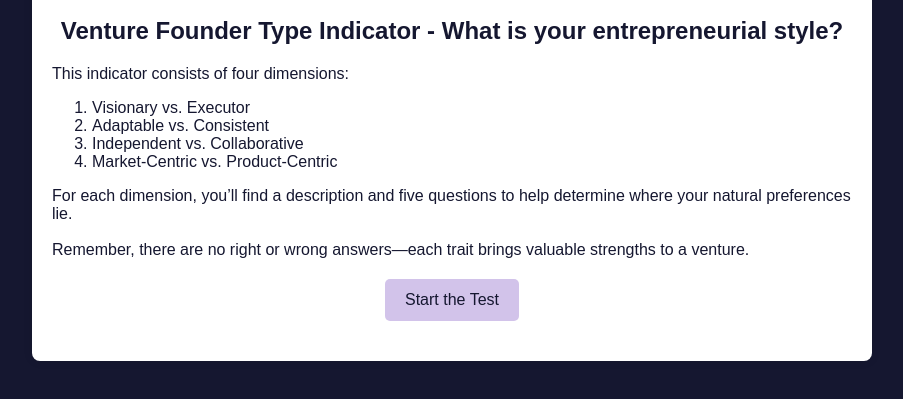
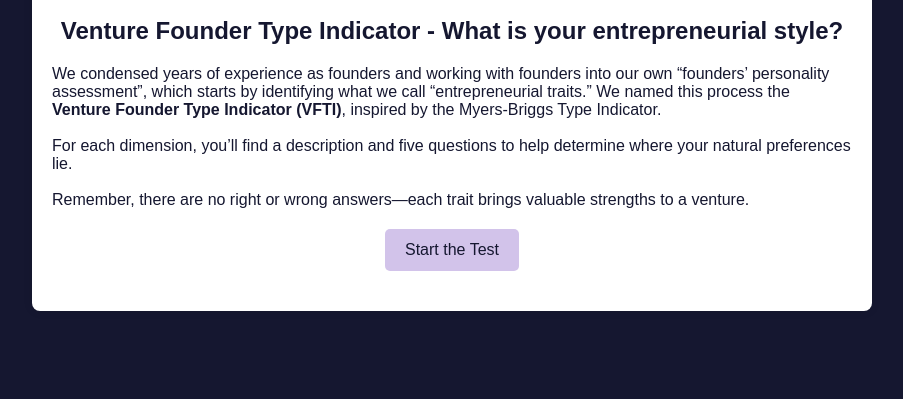
Before and after one commit to andreamarcauvc/Founder-VFTI-APP-New, a website: page Public/index.html in a window 1280 px wide. Shown: the part 147-546 px from the top of the page, without its empty margins (188-1091 px from the left). Drawn offline with Linux system fonts and the light colour scheme.

Commit message:
Update index.html

```diff
--- a/Public/index.html
+++ b/Public/index.html
@@ -17,19 +17,19 @@
        <!-- Questionnaire Section -->
 <div id="questionnaire">
     <p id="introduction">
-                This indicator consists of four dimensions:
-                <ol>
-                    <li>Visionary vs. Executor</li>
-                    <li>Adaptable vs. Consistent</li>
-                    <li>Independent vs. Collaborative</li>
-                    <li>Market-Centric vs. Product-Centric</li>
-                </ol>
+        We condensed years of experience as founders and working with founders into our own
+        “founders’ personality assessment”, which starts by identifying what we call
+        “entrepreneurial traits.” We named this process the
+        <strong>Venture Founder Type Indicator (VFTI)</strong>, inspired by the Myers-Briggs Type Indicator.
+        <br><br>
         For each dimension, you’ll find a description and five questions to help determine where your natural preferences lie.
         <br><br>
         Remember, there are no right or wrong answers—each trait brings valuable strengths to a venture.
     </p>
     <button id="startTest">Start the Test</button>
-        </div>
+</div> <!-- Properly closed here -->
+
+
 
         <!-- Email Collection Section -->
         <div id="emailCollectionSection" style="display:none;">
```
Lines whose indentation alone changed are shown as unchanged.
